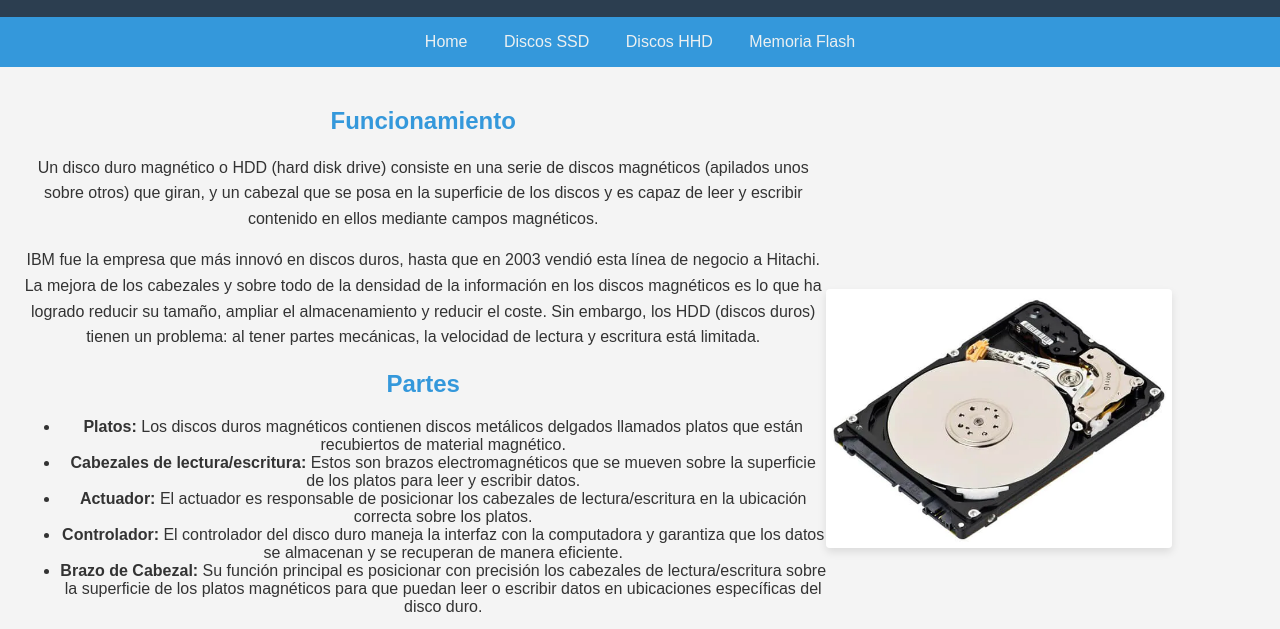
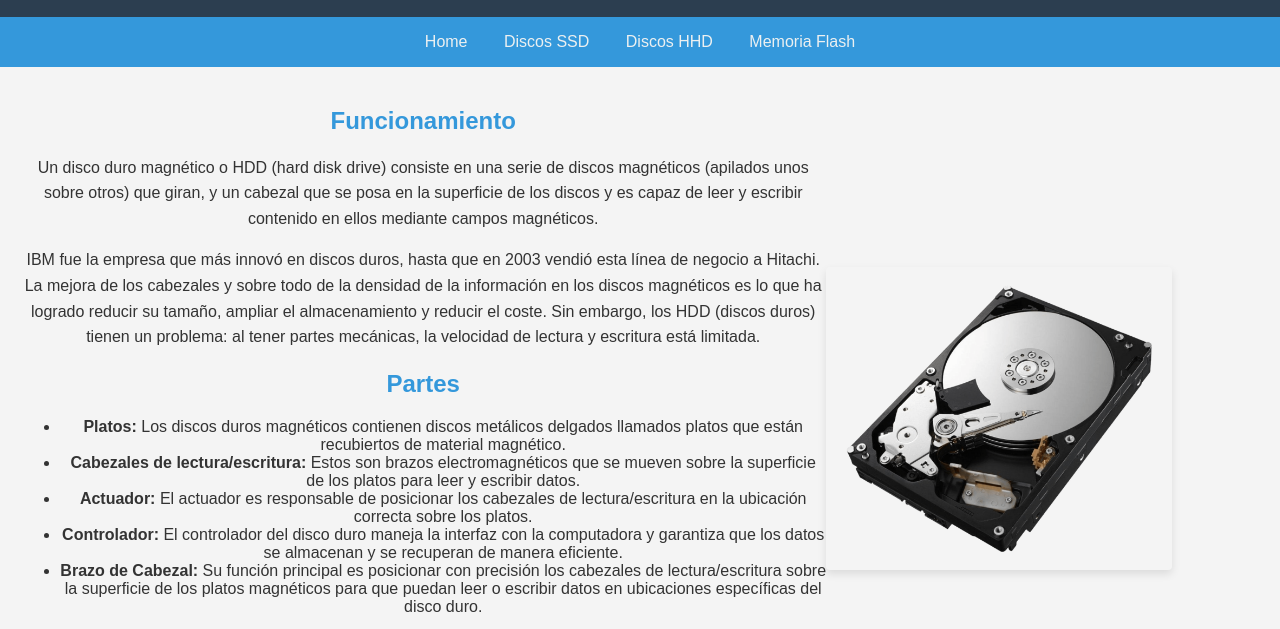
Before and after one commit to Mfornes10/Grupo2, a plain HTML site: page Discos duros magneticos.html in a window 1280 px wide. Shown: the part 95-724 px from the top of the page. Drawn offline with Linux system fonts and the light colour scheme.

Commit message:
Update Discos duros magneticos.html

```diff
--- a/Discos duros magneticos.html
+++ b/Discos duros magneticos.html
@@ -36,7 +36,7 @@
         </div>
 
         <div class="image">
-            <img src="images/DiscoHHD.webp" alt="Foto disco duro magnético">
+            <img src="images/discodurooo.webp" alt="Foto disco duro magnético">
         </div>
     </div>
 
```
